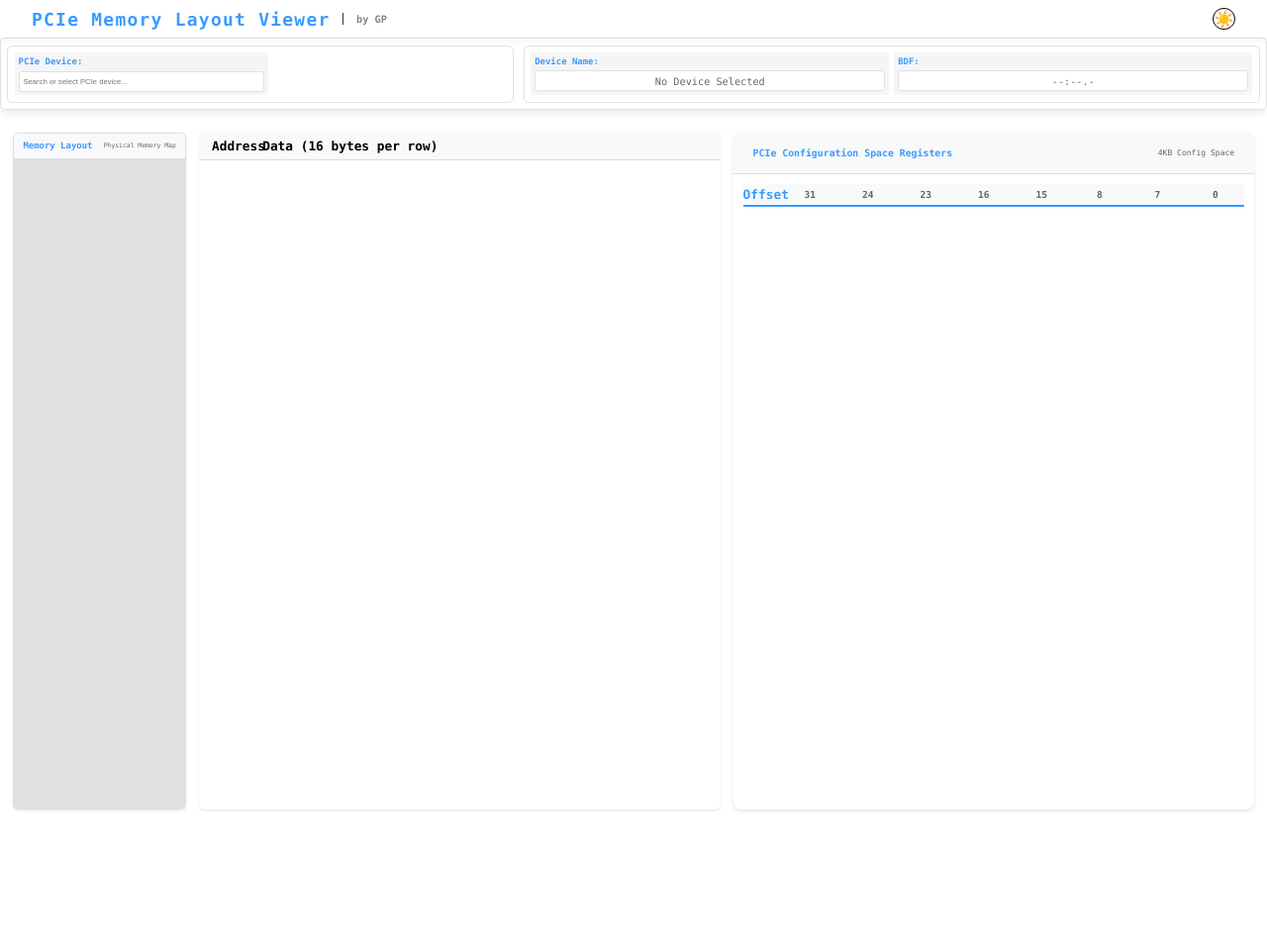
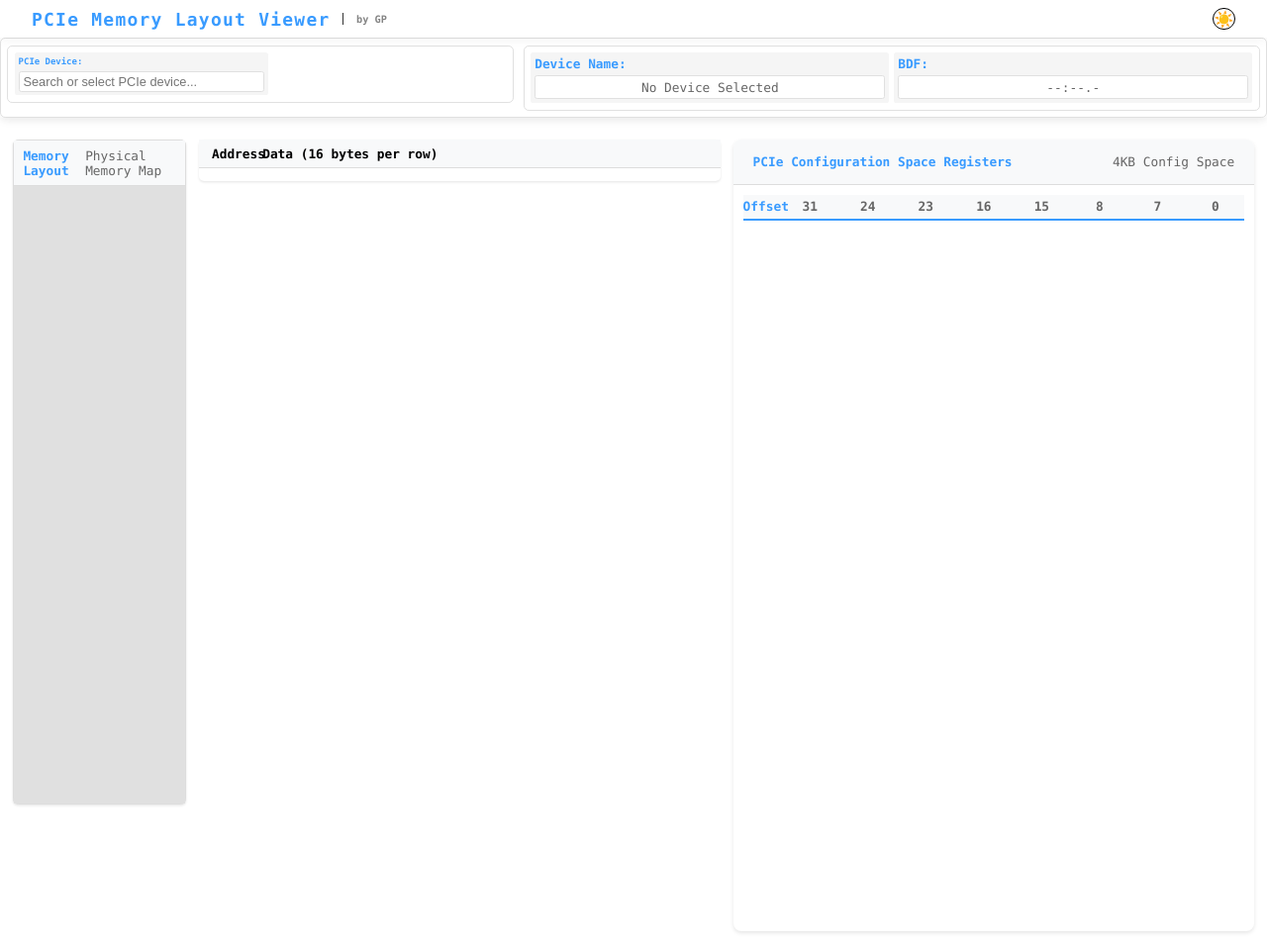
Before and after one commit to paperg/pcie_config_space_analysis, a FastAPI app: page / in a window 1280 px wide. Shown: the whole page at 99% size. Before the commit the page ends 820 px from the top, so only its background shows below. Run offline with FastAPI, Linux system fonts and the light colour scheme; data that the repository does not hold is empty; style sheets or scripts are compiled from the project's sources.

Commit message:
style(css): update layout styles for improved responsiveness and consistency
- Adjusted font sizes across various components to ensure uniformity and better readability.
- Modified sticky control positioning and z-index values for enhanced layout behavior.
- Updated container and memory layout dimensions for improved responsiveness on different screen sizes.
- Refined device search container styles, including dropdown behavior and visibility.
- Enhanced overall styling for dark theme compatibility, ensuring consistent appearance across themes.

Signed-off-by: [Your Name] <[Your Email]>

```diff
--- a/static/css/layout.css
+++ b/static/css/layout.css
@@ -11,56 +10,50 @@ body {
   transition: all 0.3s ease;
   overflow-x: hidden;
 }
-
 body.dark-theme {
   background-color: #1a1a1a;
   color: #ffffff;
 }
-
 .sticky-controls {
   position: sticky;
-  top: 0.6rem;
-  z-index: 900;
+  top: 0.4rem;
+  z-index: 100;
   background: rgba(255, 255, 255, 0.95);
   backdrop-filter: blur(5px);
   box-shadow: 0 2px 10px rgba(0, 0, 0, 0.05);
   margin-bottom: 0.1rem;
 }
-
 body.dark-theme .sticky-controls {
   background: rgba(26, 26, 26, 0.95);
   box-shadow: 0 2px 10px rgba(0, 0, 0, 0.2);
 }
-
 .container {
   display: flex;
   width: 100vw;
-  height: calc(100vh - 1.4rem);
   padding: 0.2rem;
   box-sizing: border-box;
   gap: 0.2rem;
-  font-size: 0.14rem;
+  font-size: 0.2rem;
 }
-
 .memory-layout {
   width: calc(100vw / 7);
-  height: 100%;
+  height: calc(100vh - 2rem);
+  position: sticky;
+  top: 2rem;
   display: flex;
+  z-index: 10;
   flex-direction: column;
   border: 1px solid #ddd;
   border-radius: 0.08rem;
-  overflow: hidden;
   background: white;
   box-shadow: 0 0.02rem 0.04rem rgba(0, 0, 0, 0.1);
-  font-size: 0.16rem;
+  font-size: 0.2rem;
 }
-
 body.dark-theme .memory-layout {
   background: #1a1a1a;
   border-color: #333333;
   box-shadow: 0 2px 4px rgba(0, 0, 0, 0.2);
 }
-
 .memory-layout .memory-layout-header {
   display: flex;
   justify-content: space-between;
@@ -69,31 +62,25 @@ body.dark-theme .memory-layout {
   background: #f8f9fa;
   border-bottom: 1px solid #ddd;
 }
-
 body.dark-theme .memory-layout .memory-layout-header {
   background: #262626;
   border-bottom-color: #333333;
 }
-
 .memory-layout .memory-layout-header h3 {
   margin: 0;
   color: #399bff;
-  font-size: 0.14rem;
+  font-size: 0.2rem;
 }
-
 body.dark-theme .memory-layout .memory-layout-header h3 {
   color: #66b3ff;
 }
-
 .memory-layout .memory-layout-header .memory-stats {
-  font-size: 0.1rem;
+  font-size: 0.2rem;
   color: #666666;
 }
-
 body.dark-theme .memory-layout .memory-layout-header .memory-stats {
   color: #999999;
 }
-
 .memory-layout .memory-regions-container {
   flex: 1;
   display: flex;
@@ -121,96 +106,79 @@ body.dark-theme .memory-layout .memory-regions-container {
   border-radius: 0.02rem;
   min-height: 0.6rem;
 }
-
 .memory-layout .memory-regions-container .memory-region:hover {
   filter: brightness(1.1);
   transform: scale(1.02);
 }
-
 .memory-layout .memory-regions-container .memory-region.active {
   filter: brightness(1.2);
   box-shadow: inset 0 0 10px rgba(0, 0, 0, 0.2);
   border: 2px solid white;
 }
-
 .memory-layout .memory-regions-container .memory-region .region-label {
   font-size: 0.2rem;
   font-weight: bold;
   margin-bottom: 0.02rem;
   line-height: 1.2;
 }
-
 .memory-layout .memory-regions-container .memory-region .region-address {
-  font-size: 0.15rem;
+  font-size: 0.2rem;
   opacity: 0.9;
   font-family: 'Courier New', monospace;
   margin-bottom: 0.01rem;
 }
-
 .memory-layout .memory-regions-container .memory-region .region-size {
-  font-size: 0.15rem;
+  font-size: 0.2rem;
   opacity: 0.8;
 }
-
 .memory-layout .memory-regions-container .memory-region.region-0 {
   background-color: #4a90e2;
 }
-
 .memory-layout .memory-regions-container .memory-region.region-1 {
   background-color: #50c878;
 }
-
 .memory-layout .memory-regions-container .memory-region.region-2 {
   background-color: #ff6b6b;
 }
-
 .memory-layout .memory-regions-container .memory-region.region-3 {
   background-color: #ffa726;
 }
-
 .memory-layout .memory-regions-container .memory-region.region-4 {
   background-color: #ab47bc;
 }
-
 .memory-layout .memory-regions-container .memory-region.region-5 {
   background-color: #26a69a;
 }
-
 .memory-layout .memory-regions-container .memory-region.region-6 {
   background-color: #ef5350;
 }
-
 .memory-layout .memory-regions-container .memory-region.region-7 {
   background-color: #7e57c2;
 }
-
 .memory-layout .memory-regions-container .memory-region.reserved {
   background-color: #bdbdbd;
   color: #666;
   font-style: italic;
   opacity: 0.6;
 }
-
 body.dark-theme .memory-layout .memory-regions-container .memory-region.reserved {
   background-color: #424242;
   color: #999;
 }
-
 .memory-data {
   width: calc(100vw * 3 / 7);
+  height: fit-content;
   background: white;
   border-radius: 0.08rem;
   box-shadow: 0 0.02rem 0.04rem rgba(0, 0, 0, 0.1);
   display: flex;
   flex-direction: column;
-  font-size: 0.25rem;
+  font-size: 0.2rem;
 }
-
 body.dark-theme .memory-data {
   background: #1a1a1a;
   box-shadow: 0 2px 4px rgba(0, 0, 0, 0.2);
 }
-
 .memory-data .data-header {
   display: flex;
   padding: 0.1rem 0.2rem;
@@ -310,129 +262,106 @@ body.dark-theme .memory-data .data-container .data-row .bytes .byte.highlighted
   pointer-events: auto;
   z-index: 1;
 }
-
 .memory-data .data-container .data-row .bytes .byte.register-block.block-0 {
   background-color: rgba(255, 99, 71, 0.4);
 }
-
 .memory-data .data-container .data-row .bytes .byte.register-block.block-1 {
   background-color: rgba(54, 162, 235, 0.4);
 }
-
 .memory-data .data-container .data-row .bytes .byte.register-block.block-2 {
   background-color: rgba(255, 206, 86, 0.4);
 }
-
 .memory-data .data-container .data-row .bytes .byte.register-block.block-3 {
   background-color: rgba(75, 192, 192, 0.4);
 }
-
 .memory-data .data-container .data-row .bytes .byte.register-block.block-4 {
   background-color: rgba(153, 102, 255, 0.4);
 }
-
 .memory-data .data-container .data-row .bytes .byte.register-block.block-5 {
   background-color: rgba(255, 159, 64, 0.4);
 }
-
 .memory-data .data-container .data-row .bytes .byte.register-block.block-6 {
   background-color: rgba(199, 199, 199, 0.4);
 }
-
 .memory-data .data-container .data-row .bytes .byte.register-block.block-7 {
   background-color: rgba(83, 102, 255, 0.4);
 }
-
 .memory-data .data-container .data-row .bytes .byte.register-block:hover {
   opacity: 0.8;
   transform: scale(1.05);
   box-shadow: 0 0 0.05rem rgba(0, 0, 0, 0.3);
 }
-
 .memory-data .data-container .data-row .bytes .byte.register-block.block-highlight {
   border: 2px solid #399bff;
   box-shadow: 0 0 0.08rem rgba(57, 155, 255, 0.6);
   z-index: 10;
   position: relative;
 }
-
 body.dark-theme .memory-data .data-container .data-row .bytes .byte.register-block.block-0 {
   background-color: rgba(255, 99, 71, 0.6);
 }
-
 body.dark-theme .memory-data .data-container .data-row .bytes .byte.register-block.block-1 {
   background-color: rgba(54, 162, 235, 0.6);
 }
-
 body.dark-theme .memory-data .data-container .data-row .bytes .byte.register-block.block-2 {
   background-color: rgba(255, 206, 86, 0.6);
 }
-
 body.dark-theme .memory-data .data-container .data-row .bytes .byte.register-block.block-3 {
   background-color: rgba(75, 192, 192, 0.6);
 }
-
 body.dark-theme .memory-data .data-container .data-row .bytes .byte.register-block.block-4 {
   background-color: rgba(153, 102, 255, 0.6);
 }
-
 body.dark-theme .memory-data .data-container .data-row .bytes .byte.register-block.block-5 {
   background-color: rgba(255, 159, 64, 0.6);
 }
-
 body.dark-theme .memory-data .data-container .data-row .bytes .byte.register-block.block-6 {
   background-color: rgba(199, 199, 199, 0.6);
 }
-
 body.dark-theme .memory-data .data-container .data-row .bytes .byte.register-block.block-7 {
   background-color: rgba(83, 102, 255, 0.6);
 }
-
 body.dark-theme .memory-data .data-container .data-row .bytes .byte.register-block.block-highlight {
   border-color: #66b3ff;
   box-shadow: 0 0 0.08rem rgba(102, 179, 255, 0.8);
 }
-
 .memory-data .data-container .data-row .bytes .byte.block-highlight {
   box-shadow: 0 0 0.05rem rgba(255, 255, 255, 0.8), inset 0 0 0.05rem rgba(0, 0, 0, 0.2);
   border: 1px solid rgba(255, 255, 255, 0.8);
   z-index: 10;
   position: relative;
 }
-
 body.dark-theme .memory-data .data-container .data-row .bytes .byte.block-highlight {
   box-shadow: 0 0 0.05rem rgba(255, 255, 255, 0.9), inset 0 0 0.05rem rgba(255, 255, 255, 0.1);
   border-color: rgba(255, 255, 255, 0.9);
 }
-
 .memory-data .loading {
   display: flex;
   align-items: center;
   justify-content: center;
   height: 100%;
-  font-size: 1.2em;
+  font-size: 0.2rem;
   color: #666;
 }
-
 body.dark-theme .memory-data .loading {
   color: #999999;
 }
-
 .register-layout {
   width: calc(100vw * 3 / 7);
+  height: 100vh;
   background: white;
   border-radius: 8px;
   box-shadow: 0 2px 4px rgba(0, 0, 0, 0.1);
   display: flex;
   flex-direction: column;
   overflow: hidden;
+  position: sticky;
+  top: 2rem;
 }
-
 body.dark-theme .register-layout {
   background: #1a1a1a;
   box-shadow: 0 2px 4px rgba(0, 0, 0, 0.2);
 }
-
 .register-layout .register-layout-header {
   display: flex;
   justify-content: space-between;
@@ -441,31 +370,25 @@ body.dark-theme .register-layout {
   background: #f8f9fa;
   border-bottom: 1px solid #ddd;
 }
-
 body.dark-theme .register-layout .register-layout-header {
   background: #262626;
   border-bottom-color: #333333;
 }
-
 .register-layout .register-layout-header h3 {
   margin: 0;
   color: #399bff;
-  font-size: 1.1em;
+  font-size: 0.2rem;
 }
-
 body.dark-theme .register-layout .register-layout-header h3 {
   color: #66b3ff;
 }
-
 .register-layout .register-layout-header .register-stats {
-  font-size: 0.9em;
+  font-size: 0.2rem;
   color: #666666;
 }
-
 body.dark-theme .register-layout .register-layout-header .register-stats {
   color: #999999;
 }
-
 .register-layout .register-map-container {
   flex: 1;
   overflow-y: auto;
@@ -473,39 +396,30 @@ body.dark-theme .register-layout .register-layout-header .register-stats {
   padding: 10px;
   position: relative;
 }
-
 .register-layout .bit-scale {
   background: #f8f9fa;
   border-bottom: 2px solid #399bff;
   padding: 0.05rem 0;
-  position: sticky;
-  top: 0;
-  z-index: 100;
 }
-
 body.dark-theme .register-layout .bit-scale {
   background: #262626;
   border-bottom-color: #66b3ff;
 }
-
 .register-layout .bit-scale .bit-scale-row {
   display: flex;
   align-items: center;
-  font-size: 0.15rem;
+  font-size: 0.2rem;
   font-weight: bold;
 }
-
 .register-layout .bit-scale .bit-scale-row .offset-label {
   width: 0.6rem;
   text-align: center;
   color: #399bff;
   font-size: 0.2rem;
 }
-
 body.dark-theme .register-layout .bit-scale .bit-scale-row .offset-label {
   color: #66b3ff;
 }
-
 .register-layout .bit-scale .bit-scale-row .bits-container {
   flex: 1;
   display: grid;
@@ -513,17 +427,14 @@ body.dark-theme .register-layout .bit-scale .bit-scale-row .offset-label {
   gap: 0;
   text-align: center;
 }
-
 .register-layout .bit-scale .bit-scale-row .bits-container .bit-number {
   color: #666666;
-  font-size: 0.15rem;
+  font-size: 0.2rem;
   padding: 0.02rem 0;
 }
-
 body.dark-theme .register-layout .bit-scale .bit-scale-row .bits-container .bit-number {
   color: #999999;
 }
-
 .register-layout .pcie-register-map {
   display: flex;
   flex-direction: column;
@@ -758,19 +628,16 @@ body.dark-theme .register-layout .selected-block-header p {
   border-radius: 0.04rem;
   transition: all 0.3s ease;
 }
-
 .device-info .info-item:hover {
   background: #eeeeee;
 }
-
 .device-info .info-item .info-label {
-  font-size: 0.14rem;
+  font-size: 0.2rem;
   color: #399bff;
   font-weight: bold;
   user-select: none;
   text-align: left;
 }
-
 .device-info .info-item .info-value {
   font-family: "Consolas", monospace;
   color: #666666;
@@ -779,64 +646,55 @@ body.dark-theme .register-layout .selected-block-header p {
   border-radius: 0.04rem;
   transition: all 0.3s ease;
   text-align: center;
-  font-size: 0.16rem;
+  font-size: 0.2rem;
   border: 1px solid #e0e0e0;
   width: 100%;
 }
-
 .device-info .info-item .info-value:hover {
   border-color: #399bff;
   background: #f5f5f5;
 }
-
 body.dark-theme .device-info {
   background: #1a1a1a;
   border-color: #333333;
 }
-
 body.dark-theme .device-info .info-item {
   background: #262626;
 }
-
 body.dark-theme .device-info .info-item:hover {
   background: #333333;
 }
-
 body.dark-theme .device-info .info-item .info-label {
   color: #66b3ff;
 }
-
 body.dark-theme .device-info .info-item .info-value {
   color: #999999;
   background: #1a1a1a;
   border-color: #333333;
 }
-
 body.dark-theme .device-info .info-item .info-value:hover {
   border-color: #66b3ff;
   background: #262626;
 }
-
 .device-selector {
   flex: 2 !important;
   max-width: 4rem;
 }
-
 .device-selector .selector-item {
   gap: 0.04rem !important;
 }
-
 .device-search-container {
   position: relative;
   width: 100%;
   height: 0.32rem;
+  z-index: 100;
 }
-
 .device-search-container #deviceSearch {
   position: absolute;
+  z-index: 100;
   width: 100%;
   height: 100%;
-  font-size: 0.12rem;
+  font-size: 0.2rem;
   padding: 0.06rem;
   border: 1px solid #e0e0e0;
   border-radius: 0.04rem;
--- a/static/css/layout.less
+++ b/static/css/layout.less
@@ -5,7 +5,8 @@
 @text-color: #333;
 @border-color: #ddd;
 @hover-brightness: 1.1;
-
+@text-size: 0.2rem;
+@down-box-sticky-top: 2rem;
 // Theme Colors (consistent with index.less)
 @light-theme: {
     bg: #ffffff;
@@ -67,8 +68,8 @@ body {
 // Sticky Controls
 .sticky-controls {
     position: sticky;
-    top: 0.6rem; // Below nav bar
-    z-index: 900;
+    top: 0.4rem;
+    z-index: 100;
     background: rgba(255, 255, 255, 0.95);
     backdrop-filter: blur(5px);
     box-shadow: 0 2px 10px rgba(0, 0, 0, 0.05);
@@ -84,25 +85,26 @@ body {
 .container {
     display: flex;
     width: 100vw;
-    height: calc(100vh - 1.4rem); // Subtract nav and controls height
     padding: 0.2rem;
     box-sizing: border-box;
     gap: 0.2rem;
-    font-size: 0.14rem; // 调整基础字体大小
+    font-size: @text-size;
 }
 
 // Memory Layout (1/7 of viewport width)
 .memory-layout {
     width: calc(100vw / 7);
-    height: 100%;
+    height: calc(100vh - 2rem);
+    position: sticky;
+    top: @down-box-sticky-top;
     display: flex;
+    z-index: 10;
     flex-direction: column;
     border: 1px solid @border-color;
     border-radius: 0.08rem;
-    overflow: hidden;
     background: white;
     box-shadow: 0 0.02rem 0.04rem rgba(0, 0, 0, 0.1);
-    font-size: 0.16rem;
+    font-size: @text-size;
 
     body.dark-theme & {
         background: @dark-theme[bg];
@@ -127,7 +129,7 @@ body {
         h3 {
             margin: 0;
             color: @light-theme[primary];
-            font-size: 0.14rem;
+            font-size: @text-size;
 
             body.dark-theme & {
                 color: @dark-theme[primary];
@@ -135,7 +137,7 @@ body {
         }
 
         .memory-stats {
-            font-size: 0.1rem;
+            font-size: @text-size;
             color: @light-theme[secondary];
 
             body.dark-theme & {
@@ -229,12 +231,13 @@ body {
 // Memory Data (3/7 of viewport width)
 .memory-data {
     width: calc(100vw * 3 / 7);
+    height: fit-content;
     background: white;
     border-radius: 0.08rem;
     box-shadow: 0 0.02rem 0.04rem rgba(0, 0, 0, 0.1);
     display: flex;
     flex-direction: column;
-    font-size: 0.25rem;
+    font-size: @text-size;
 
     body.dark-theme & {
         background: @dark-theme[bg];
@@ -409,12 +412,15 @@ body {
 // Register Layout (Remaining 3/7 of viewport width)
 .register-layout {
     width: calc(100vw * 3 / 7);
+    height: 100vh;
     background: white;
     border-radius: 8px;
     box-shadow: 0 2px 4px rgba(0, 0, 0, 0.1);
     display: flex;
     flex-direction: column;
     overflow: hidden;
+    position: sticky;
+    top: @down-box-sticky-top;
 
     body.dark-theme & {
         background: @dark-theme[bg];
@@ -437,7 +443,7 @@ body {
         h3 {
             margin: 0;
             color: @light-theme[primary];
-            font-size: 1.1em;
+            font-size: @text-size;
 
             body.dark-theme & {
                 color: @dark-theme[primary];
@@ -445,7 +451,7 @@ body {
         }
 
         .register-stats {
-            font-size: 0.9em;
+            font-size: @text-size;
             color: @light-theme[secondary];
 
             body.dark-theme & {
@@ -467,9 +473,6 @@ body {
         background: #f8f9fa;
         border-bottom: 2px solid @light-theme[primary];
         padding: 0.05rem 0;
-        position: sticky;
-        top: 0;
-        z-index: 100;
 
         body.dark-theme & {
             background: #262626;
@@ -479,14 +482,14 @@ body {
         .bit-scale-row {
             display: flex;
             align-items: center;
-            font-size: 0.15rem;
+            font-size: @text-size;
             font-weight: bold;
 
             .offset-label {
                 width: 0.6rem;
                 text-align: center;
                 color: @light-theme[primary];
-                font-size: 0.2rem;
+                font-size: @text-size;
 
                 body.dark-theme & {
                     color: @dark-theme[primary];
@@ -502,7 +505,7 @@ body {
 
                 .bit-number {
                     color: @light-theme[secondary];
-                    font-size: 0.15rem;
+                    font-size: @text-size;
                     padding: 0.02rem 0;
 
                     body.dark-theme & {
@@ -737,7 +734,7 @@ body {
         }
 
         .info-label {
-            font-size: 0.14rem;
+            font-size: @text-size;
             color: @light-theme[primary];
             font-weight: bold;
             user-select: none;
@@ -752,7 +749,7 @@ body {
             border-radius: 0.04rem;
             transition: all 0.3s ease;
             text-align: center;
-            font-size: 0.16rem;
+            font-size: @text-size;
             border: 1px solid #e0e0e0;
             width: 100%;
 
@@ -806,12 +803,14 @@ body {
     position: relative;
     width: 100%;
     height: 0.32rem;
+    z-index: 100;
 
     #deviceSearch {
         position: absolute;
+        z-index: 100;
         width: 100%;
         height: 100%;
-        font-size: 0.12rem;
+        font-size: @text-size;
         padding: 0.06rem;
         border: 1px solid #e0e0e0;
         border-radius: 0.04rem;
```
Also changed, not shown: other parts of static/css/layout.css (+13 -98 lines), other parts of static/css/layout.less (+19 -25 lines).
